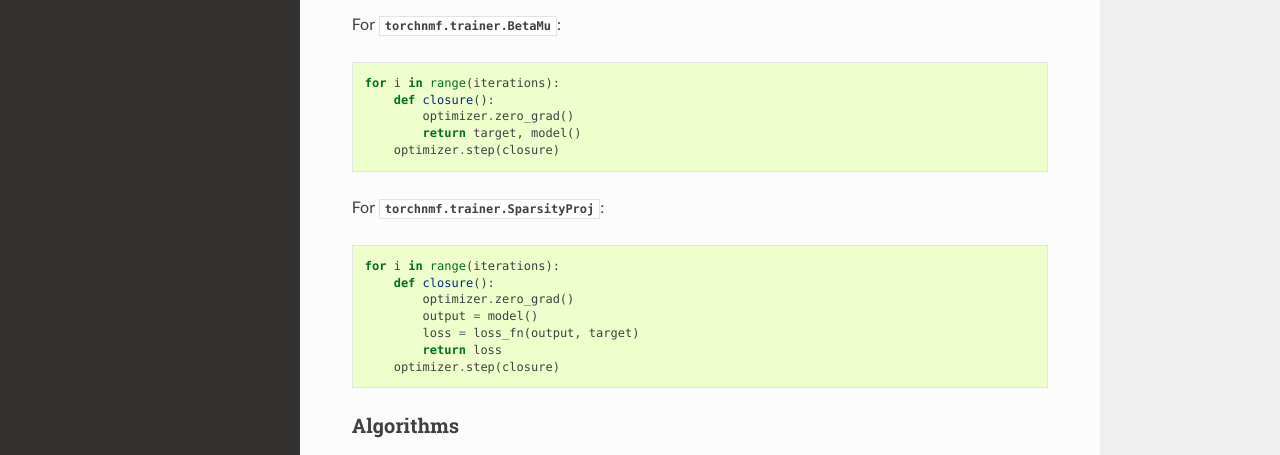
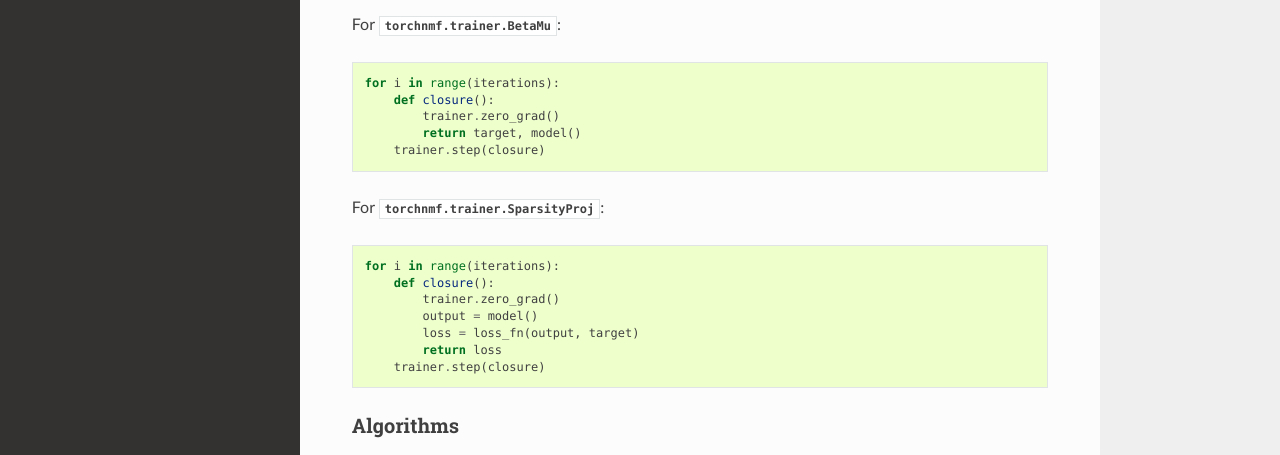
Before and after one commit to yoyololicon/pytorch-NMF, a Sphinx documentation site: the page built from docs/source/modules/trainer.rst, in a window 1280 px wide and 1372 px high. Shown: the part 497-952 px from the top of the window. Built offline with Sphinx 7.4.7 and the Read the Docs theme 2.0.0, drawn with Linux system fonts in a browser that asks for light colours.

Commit message:
fix optimizer to trainer

```diff
--- a/docs/source/modules/trainer.rst
+++ b/docs/source/modules/trainer.rst
@@ -15,19 +15,19 @@ For :mod:`torchnmf.trainer.BetaMu`::
 
     for i in range(iterations):
         def closure():
-            optimizer.zero_grad()
+            trainer.zero_grad()
             return target, model()
-        optimizer.step(closure)
+        trainer.step(closure)
 
 For :mod:`torchnmf.trainer.SparsityProj`::
 
     for i in range(iterations):
         def closure():
-            optimizer.zero_grad()
+            trainer.zero_grad()
             output = model()
             loss = loss_fn(output, target)
             return loss
-        optimizer.step(closure)
+        trainer.step(closure)
 
 
 Algorithms
```
